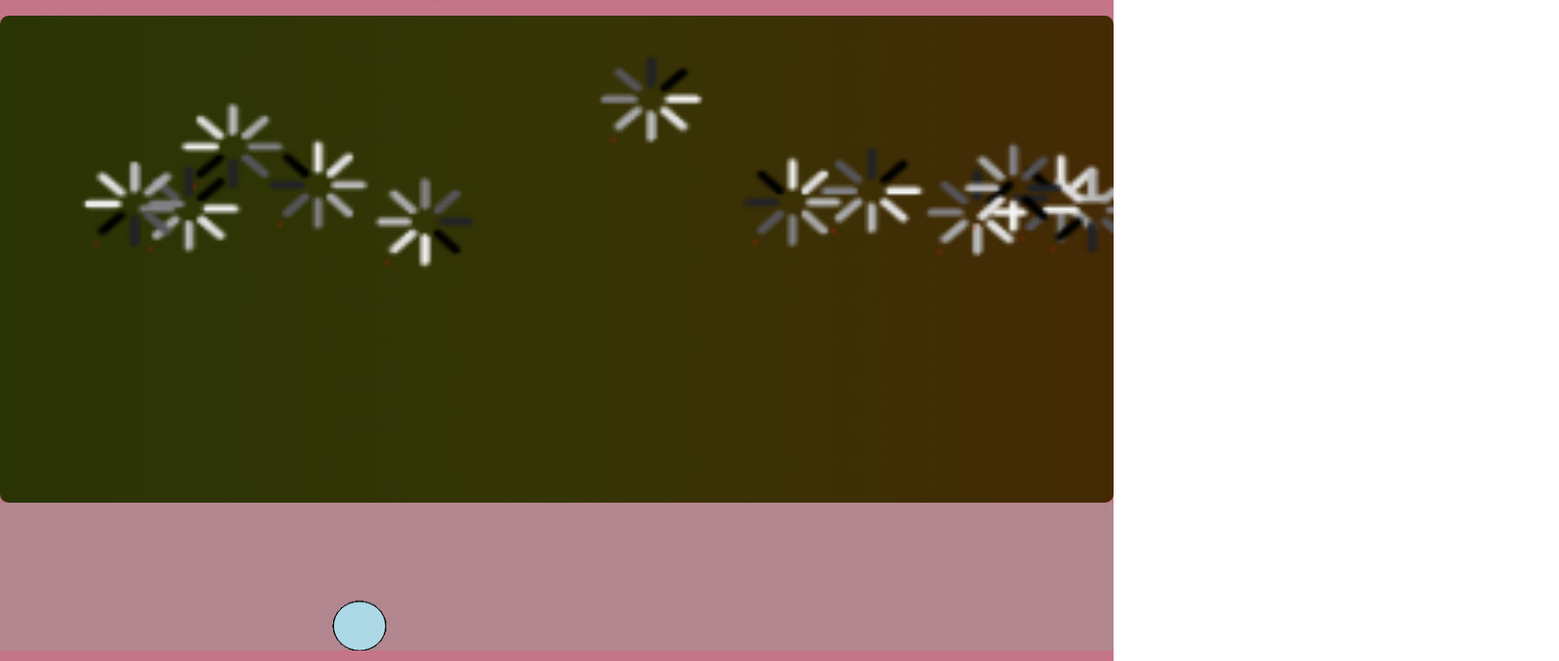
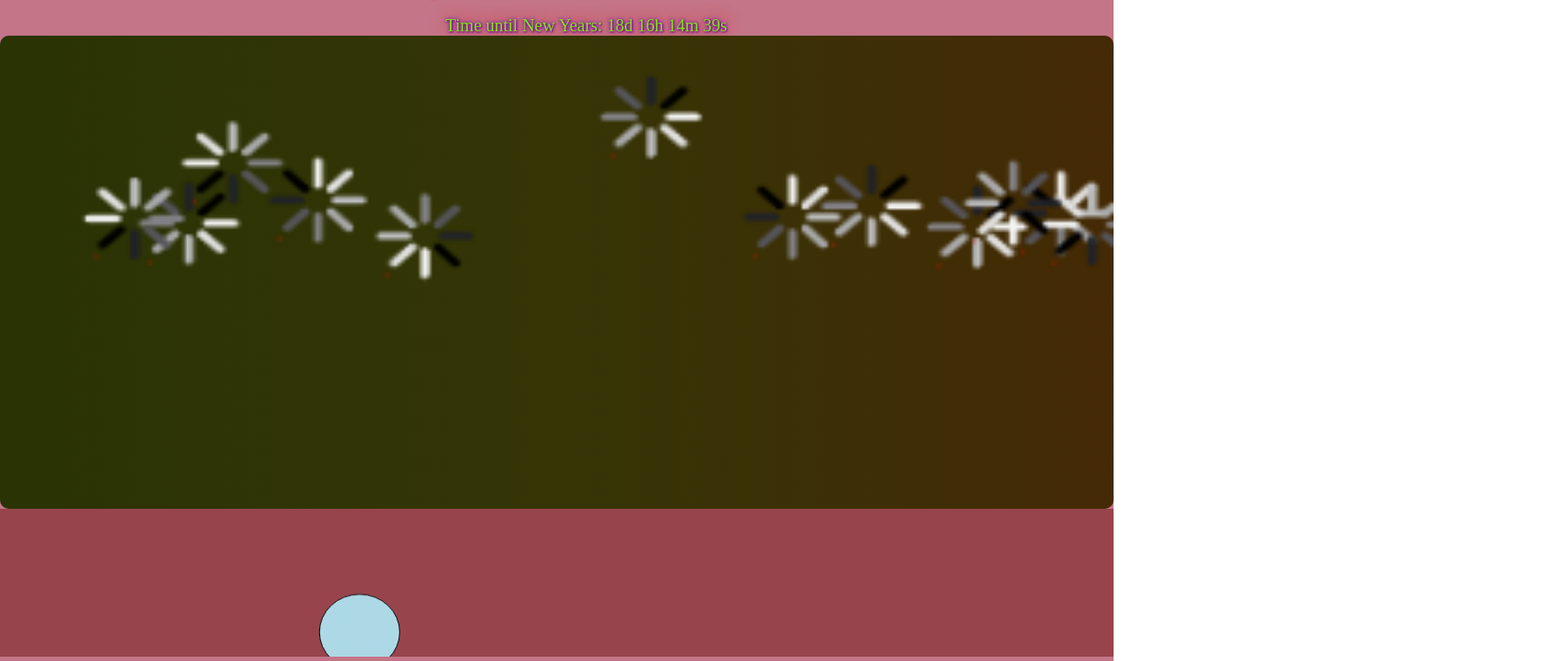
Before and after one commit to herilynn/Snowload2, a website built with webpack: page index.html in a window 1280 px wide. Shown: the part 40-800 px from the top of the page at 87% size, 1792 px wide, since content can reach past the window. Built offline with nearby package versions, Linux system fonts and the light colour scheme.

Commit message:
Add timer

```diff
--- a/index.html
+++ b/index.html
@@ -16,11 +16,15 @@
     </div> -->
     <h1 class = "counter">
         Goodbye 2023 and Hello 2024 in...:
-    </h1>
-    <div class="background5">
+        <!-- <p class="timeLeft">
+        </p> -->
+      </h1>
+      <div class="timer" id="timer"></div>
+    <div class="background">
         <canvas id="backgroundCanvas"></canvas>
     </div>
     <div class = 'snowball'>
+      <!-- <img id = 'gauge' src="src/assets/loading.png" alt="overlayImage"> -->
         <canvas id="snowballCanvas"></canvas>
     </div>
   </body>
--- a/src/index.js
+++ b/src/index.js
@@ -4,6 +4,25 @@ window.addEventListener('load', () => {
 
     const snowballCanvas = document.getElementById('snowballCanvas');
     const snowballCtx = snowballCanvas.getContext('2d');
+    const countdown = document.getElementById('timer');
+    const target = new Date('January 1, 2024 00:00:00').getTime();
+
+    function updateTimer() {
+      const currentTime = new Date().getTime();
+      const timeRemaining = target - currentTime;
+
+      const days = Math.floor(timeRemaining / (1000 * 60 * 60 * 24))
+      const hours = Math.floor(timeRemaining % (1000 * 60 * 60 * 24) / (1000 * 60 * 60));
+      const minutes = Math.floor((timeRemaining % (1000 * 60 * 60)) / (1000 * 60));
+      const seconds = Math.floor((timeRemaining % (1000 * 60)) / 1000);
+
+      countdown.innerHTML = `Time until New Years: ${days}d ${hours}h ${minutes}m ${seconds}s`;
+    }
+
+    // Update the timer every second
+    setInterval(updateTimer, 1000);
+
+
 
     snowballCanvas.width = snowballCanvas.offsetWidth;
     snowballCanvas.height = snowballCanvas.offsetHeight;
@@ -11,15 +30,44 @@ window.addEventListener('load', () => {
     const snowballRadius = 30;
     const snowballY = snowballCanvas.height - snowballRadius;
 
+    const elf = [
+      new Image(),
+      new Image(),
+      new Image(),
+      new Image(),
+      new Image(),
+      new Image()
+    ];
+
+    elf[0].src = "src/assets/link1.png";
+    elf[1].src = "src/assets/link2.png";
+    elf[2].src = "src/assets/link3.png";
+    elf[3].src = "src/assets/link4.png";
+    elf[4].src = "src/assets/link5.png";
+    elf[5].src = "src/assets/link6.png";
+
+    function animateElf(currentTime) {
+      for (let i = 0; i < elf.length; i++) {
+        const tempElf = i * 50
+        snowballCtx.drawImage(elf[i], tempElf, snowballY - 50, 50, 50)
+      }
+      requestAnimationFrame(animateElf);
+    }
+
+
     function updateSnowballPosition() {
         const currentTime = new Date();
+
         const dailyMinutes = 24 * 60;
 
         const x = (currentTime.getHours() * 60 + currentTime.getMinutes()) * (snowballCanvas.width / dailyMinutes);
 
-        // snowballCtx.clearRect(0, 0, snowballCanvas.width, snowballCanvas.height);
+        const snowballSize = snowballRadius + (x / snowballCanvas.width) * 50;
+
+
+        snowballCtx.clearRect(0, 0, snowballCanvas.width, snowballCanvas.height);
         snowballCtx.beginPath();
-        snowballCtx.arc(x, snowballY, snowballRadius, 0, 2 * Math.PI);
+        snowballCtx.arc(x, snowballY, snowballSize, 0, 2 * Math.PI);
         snowballCtx.fillStyle = 'lightblue';
         snowballCtx.fill();
         snowballCtx.stroke();
@@ -28,6 +76,7 @@ window.addEventListener('load', () => {
     }
 
     updateSnowballPosition();
+    // animateElf()
 
 
     //
@@ -55,9 +104,9 @@ window.addEventListener('load', () => {
     }
 
     function animate(currentTime) {
-      const deltaTime = currentTime - lastUpdateTime;
+      const diffTime = currentTime - lastUpdateTime;
 
-      if (deltaTime > 130) {
+      if (diffTime > 120) { //determines how quickly image updates
         lastUpdateTime = currentTime;
 
         clear();
--- a/src/index.scss
+++ b/src/index.scss
@@ -9,7 +9,7 @@
 
   #backgroundCanvas {
     width: 100%;
-    height: 70%;
+    height: 68%;
     position: relative;
     border-radius: 10px;
     background: linear-gradient(to left,rgba(222, 213, 222, 0), rgba(0, 128, 0, 0.519), rgba(255, 0, 0, 0.489),rgba(144, 144, 16, 0.37), rgba(0, 128, 0, 0.353), rgba(0, 0, 255, 0.367), rgba(222, 213, 222, 0));
@@ -20,16 +20,29 @@
 
 
 #snowballCanvas {
-    background-color: rgba(165, 153, 153, 0.506);
+    background-color: rgba(111, 20, 20, 0.506);
     padding-top: 10px;
     width: 100%;
     height: 20%;
     position: relative;
 }
 
+.timer {
+  position: relative;
+  font-size: 20px;
+  left: 40%;
+  color: rgb(133, 231, 14);
+  text-shadow: 1px 1px 2px purple, 0 0 1em red, 0 0 0.2em blue;
+}
+
 body {
     margin: 0;
     padding: 0;
+    // display: flex;
+    // flex-direction: column;
+    // align-items: center;
+    // justify-content: center;
+    // height: 100vh;
 }
 
 // html {
```
Also changed, not shown: dist/main.css, dist/main.js.
